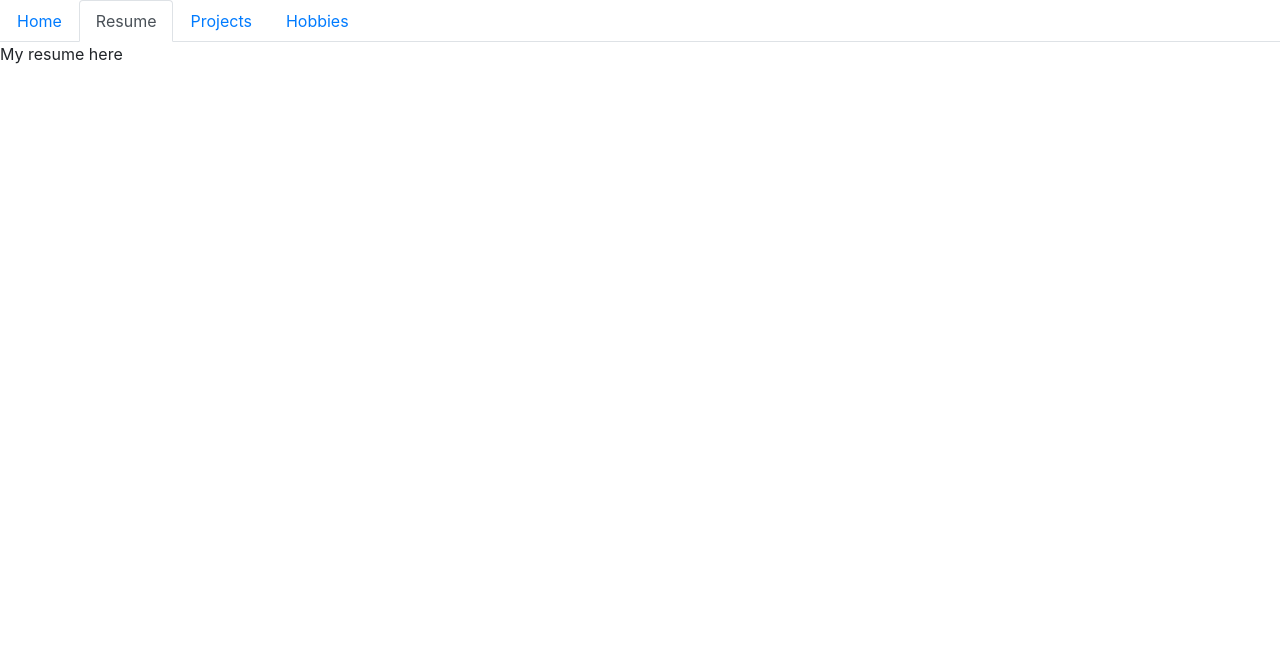
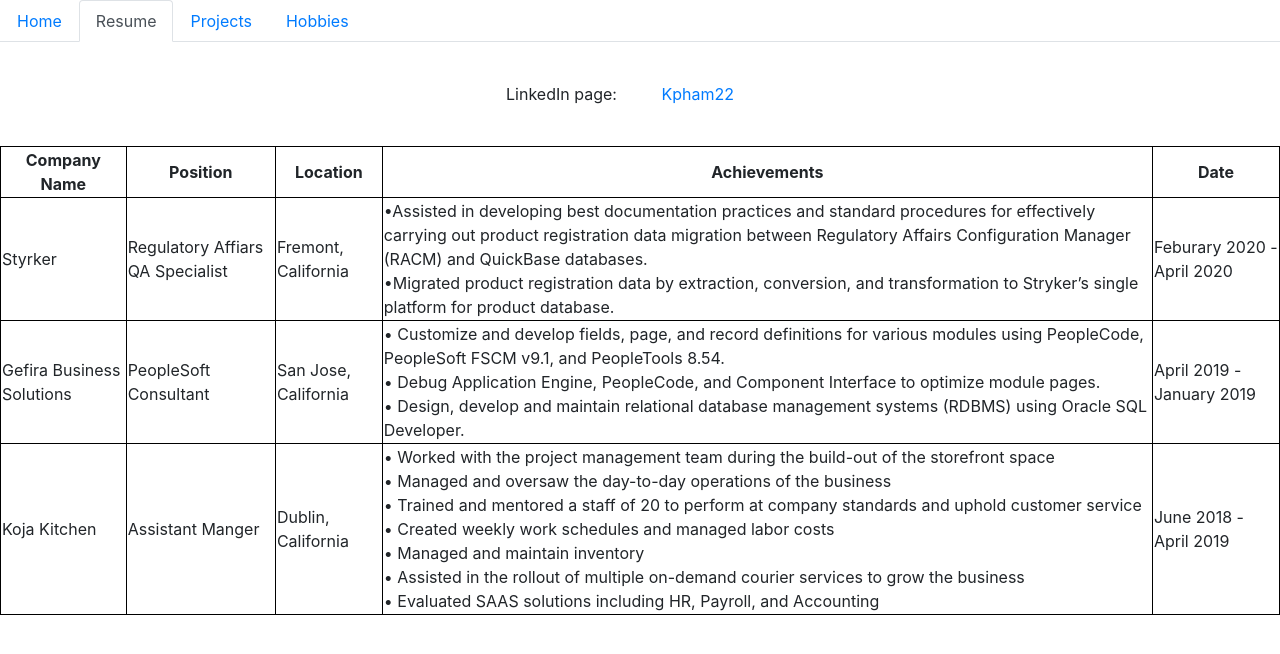
Before and after one commit to phamlkevin/Project0, a plain HTML site: page resume.html in a window 1280 px wide. Drawn offline with nearby package versions, Linux system fonts and the light colour scheme.

Commit message:
resume page updated

```diff
--- a/StylesSheet/styles.css
+++ b/StylesSheet/styles.css
@@ -1,5 +1,34 @@
 @media only screen and (max-width: 600px) {
-    body {
-        background-color: red;
-    }
+
 }
+
+.row > div {
+    padding: 20px;
+    background-color:lightslategray;
+    border: 2px solid black;
+}
+
+.imgKevin .col-sm {
+    width: 10px;
+    height: 10px;
+}
+
+.aboutMe{
+    text-align: center;
+}
+
+.resumeLink{
+    text-align: center;
+    padding: 20px;
+    margin: 20px;
+}
+
+table, th, td{
+    border: 1px solid black;
+    border-collapse: collapse;
+    text-align: left;
+}
+
+th{
+    text-align: center;
+}
--- a/resume.html
+++ b/resume.html
@@ -33,7 +33,58 @@
     <div class="tab-pane fade" id="nav-hobbies" role="tabpanel" aria-labelledby="nav-hobbies-tab"></div>
 
     <body>
-        My resume here
+        <div class="resumeLink">
+            LinkedIn page: <a class="resumeLink" href="https://www.linkedin.com/in/kpham22/">Kpham22</a>
+
+        </div>
+        <table>
+            <tr>
+                <th>Company Name</th>
+                <th>Position</th>
+                <th>Location</th>
+                <th>Achievements</th>
+                <th>Date</th>
+            </tr>
+            <tr>
+                <td>Styrker</td>
+                <td>Regulatory Affiars QA Specialist</td>
+                <td>Fremont, California</td>
+                <td>•Assisted in developing best documentation practices and standard procedures for effectively carrying out product registration data migration between Regulatory Affairs Configuration Manager (RACM) and QuickBase databases. <br>
+                        •Migrated product registration data by extraction, conversion, and transformation to Stryker’s single platform for product database.</td>
+                <td>Feburary 2020 - April 2020</td>
+            </tr>
+            <tr>
+                <td>Gefira Business Solutions</td>
+                <td>PeopleSoft Consultant</td>
+                <td>San Jose, California</td>
+                <td>• Customize and develop fields, page, and record definitions for various modules using PeopleCode,
+                    PeopleSoft FSCM v9.1, and PeopleTools 8.54. <br>
+                    • Debug Application Engine, PeopleCode, and Component Interface to optimize module pages.<br>
+                    • Design, develop and maintain relational database management systems (RDBMS) using Oracle SQL
+                    Developer.</span></td>
+                <td>April 2019 - January 2019</td>
+            </tr>
+            <tr>
+                <td>Koja Kitchen</td>
+                <td>Assistant Manger</td>
+                <td>Dublin, California</td>
+                <td>• Worked with the project management team during the build-out of the storefront space <br>
+                        • Managed and oversaw the day-to-day operations of the business <br>
+                        • Trained and mentored a staff of 20 to perform at company standards and uphold customer service <br>
+                        • Created weekly work schedules and managed labor costs <br>
+                        • Managed and maintain inventory <br>
+                        • Assisted in the rollout of multiple on-demand courier services to grow the business <br>
+                        • Evaluated SAAS solutions including HR, Payroll, and Accounting</td>
+                <td>June 2018 - April 2019</td>
+            </tr>
+        </table>
+
+
+        <div>
+
+
+        </div>
+
 
     </body>
 
```
Also changed, not shown: index.html (+19 -0 lines), images/Me.JPG (added), images/background.JPG (added).
